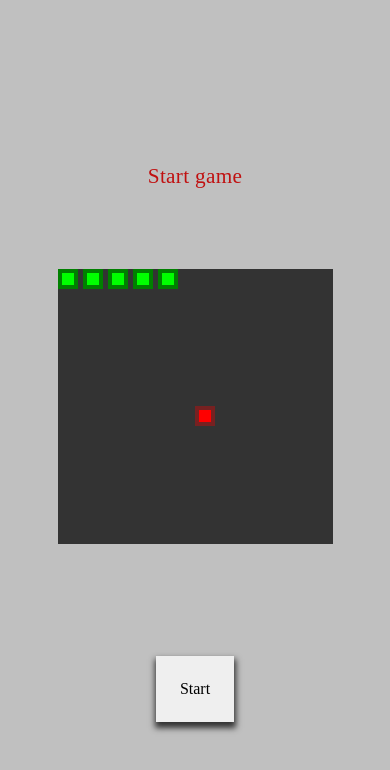
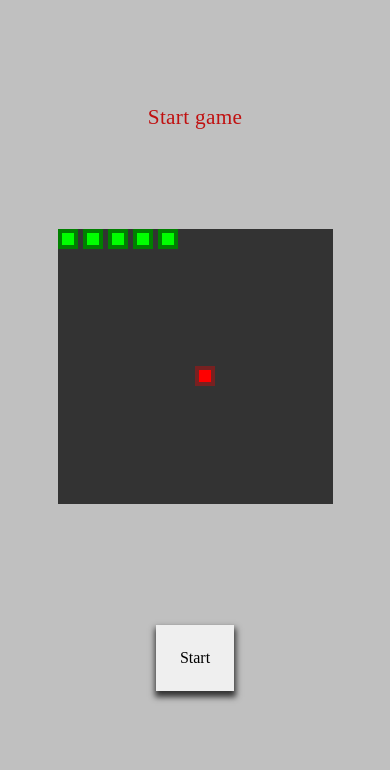
Before and after one commit to KylesTech95/snake-game, a React (Create React App) app: page / in a window 390 px wide. Shown: the top 770 px of the page. Built offline with nearby package versions, Linux system fonts and the light colour scheme; a web font is replaced by a local one.

Commit message:
mobile congif

```diff
--- a/src/App.css
+++ b/src/App.css
@@ -322,7 +322,7 @@ width:20px;
     }
 
     }
-    @media screen and (max-height:1200px) and (max-width:860px){
+    /* @media screen and (max-height:1200px) and (max-width:860px){
 
        .btn-container{
         margin-top:-.75rem;
@@ -351,7 +351,7 @@ width:20px;
 
       }
 
-      }
+      } */
       @media screen and (max-height:400px){
         #canvas-container{
           margin-top:0;
@@ -407,11 +407,11 @@ width:20px;
             margin-top:-.75rem;
             transform: scale(1);
             position:absolute;
-            bottom: -65%;
+            bottom: -68%;
 
            }
            #display-container{
-            top:15%;
+            top:8%;
            }
            #btn{
             margin-top:0;
@@ -421,11 +421,11 @@ width:20px;
             display:none;
            }
           #canvas-container{
-            margin-top:-2rem;
+            margin-top:-7rem;
           }
           #keypad-container{
             position: absolute;
-            bottom:-40%;
+            bottom:-45%;
 
 
           }
```
